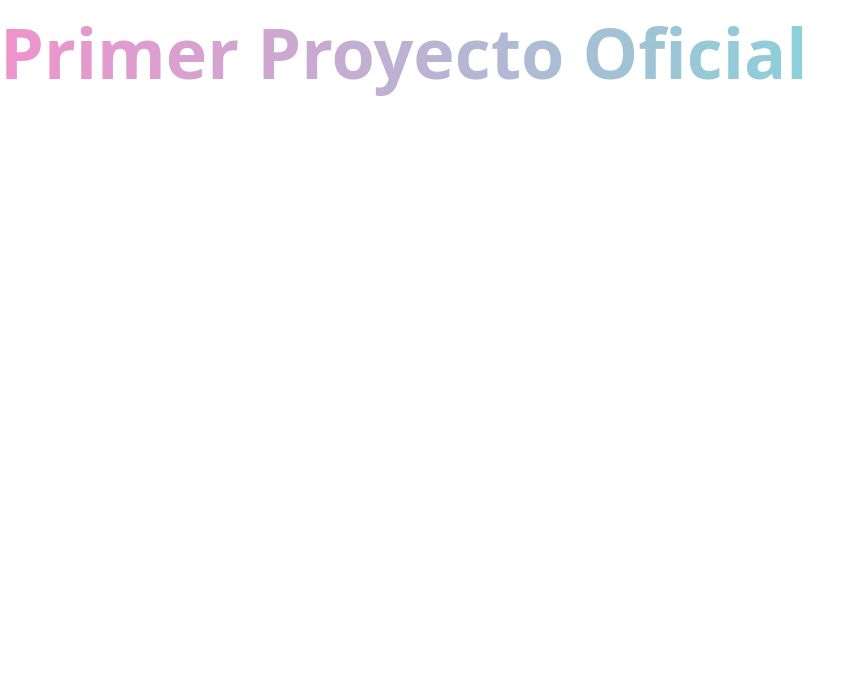
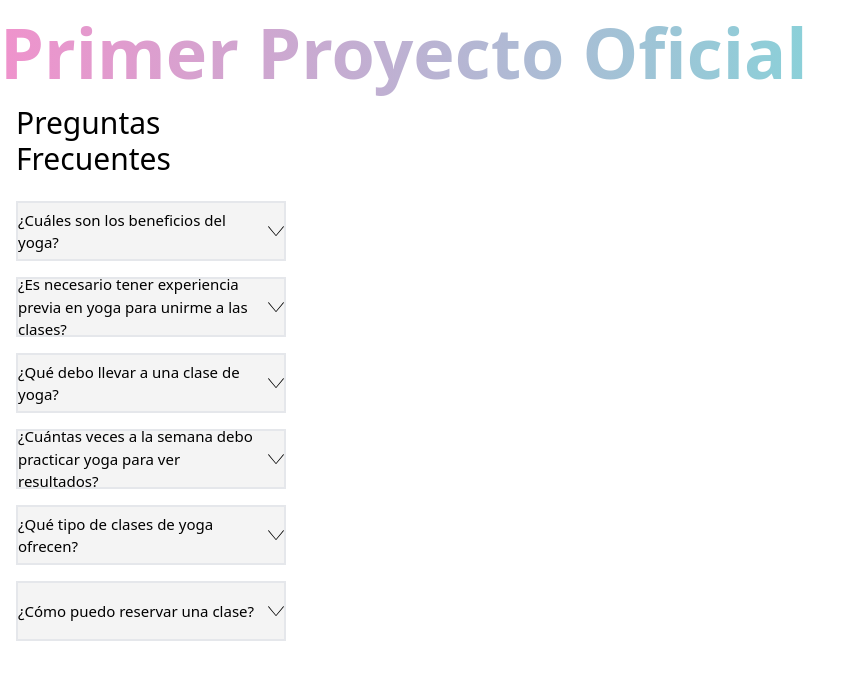
Before and after one commit to NexusDigitalWeb/CarinaVergara-Landing-page, a React (Vite) app: page / in a window 1280 px wide. Shown: the top 680 px of the page, without its empty margins (0-860 px from the left). Built offline with nearby package versions, Linux system fonts and the light colour scheme.

Commit message:
questions

```diff
--- a/src/App.tsx
+++ b/src/App.tsx
@@ -1,5 +1,6 @@
 import React from "react";
 import "./index.css";
+import FrequentQuestions from "./components/FAQ/FrequentQuestions";
 
 const App = (): React.ReactElement => {
   return (
@@ -7,6 +8,7 @@ const App = (): React.ReactElement => {
       <h1 className="carina-gradient-color text-[70px] font-bold">
         Primer Proyecto Oficial
       </h1>
+      <FrequentQuestions />
     </div>
   );
 };
--- /dev/null
+++ b/src/components/FAQ/CardQuestions.tsx
@@ -0,0 +1,19 @@
+import React from 'react'
+import { CardQuestion } from '../../types/interfaces'
+import Flecha from '../../../public/Flecha.svg'
+
+const CardQuestions: React.FC<CardQuestion> = ({ pregunta, respuesta }) => {
+    return (
+        <div >
+            <details>
+                <summary className='list-none flex items-center justify-between gap-1 bg-[#F4F4F4] w-[270px] h-[60px] text-[15px] border-2  '>
+                    {pregunta}
+                    <img src={Flecha} alt="" />
+                </summary>
+                <p className='bg-[#03A7AD] rounded-bl-lg rounded-br-lg border-b-2 text-center text-[15px] '>{respuesta}</p>
+            </details>
+        </div>
+    )
+}
+
+export default CardQuestions
--- a/src/components/FAQ/FrequentQuestions.tsx
+++ b/src/components/FAQ/FrequentQuestions.tsx
@@ -1,8 +1,24 @@
 import React from 'react'
+import questions from '../../json/questions.json'
+import { Questions } from '../../types/interfaces'
+import CardQuestions from './CardQuestions'
 
 const FrequentQuestions = (): React.ReactElement => {
+
+
   return (
-    <div>FrequentQuestions</div>
+    <div className=' px-4'>
+      <h2 className='w-[233px] h-[96px] text-3xl'>Preguntas Frecuentes</h2>
+      <div className='flex flex-col gap-4'>
+        {
+          questions.preguntasFrecuentes.map((item: Questions, index: number) => (
+            <div key={index} >
+              <CardQuestions pregunta={item.pregunta} respuesta={item.respuesta} />
+            </div>
+          ))
+        }
+      </div>
+    </div>
   )
 }
 
--- /dev/null
+++ b/src/json/questions.json
@@ -0,0 +1,28 @@
+{
+    "preguntasFrecuentes": [
+      {
+        "pregunta": "¿Cuáles son los beneficios del yoga?",
+        "respuesta": "El yoga ofrece una amplia gama de beneficios para la salud física y mental. Algunos de estos beneficios incluyen mejorar la flexibilidad, fortalecer los músculos, reducir el estrés, mejorar la concentración y promover un sentido general de bienestar y equilibrio."
+      },
+      {
+        "pregunta": "¿Es necesario tener experiencia previa en yoga para unirme a las clases?",
+        "respuesta": "No, nuestras clases están diseñadas para adaptarse a personas de todos los niveles de experiencia, desde principiantes hasta avanzados. Nuestros instructores están capacitados para proporcionar modificaciones y ajustes según sea necesario para cada individuo."
+      },
+      {
+        "pregunta": "¿Qué debo llevar a una clase de yoga?",
+        "respuesta": "Se recomienda usar ropa cómoda y transpirable que permita el movimiento libre. También es importante llevar una esterilla de yoga, una botella de agua y, si lo deseas, una toalla pequeña. Algunas personas también prefieren llevar su propio bloque de yoga y una correa para ayudar en las posturas."
+      },
+      {
+        "pregunta": "¿Cuántas veces a la semana debo practicar yoga para ver resultados?",
+        "respuesta": "La frecuencia de práctica de yoga puede variar según los objetivos individuales y la disponibilidad de tiempo. Se recomienda practicar al menos de 2 a 3 veces por semana para experimentar mejoras significativas en la flexibilidad, fuerza y bienestar general. Sin embargo, incluso una práctica semanal puede proporcionar beneficios notables."
+      },
+      {
+        "pregunta": "¿Qué tipo de clases de yoga ofrecen?",
+        "respuesta": "Ofrecemos una variedad de clases de yoga para satisfacer las necesidades de nuestros estudiantes, incluyendo Hatha, Vinyasa, Yin, Ashtanga, y clases especializadas como yoga prenatal y yoga restaurativo. Cada estilo tiene sus propias características y beneficios únicos, y nuestros instructores están capacitados para guiar a los estudiantes a través de diferentes prácticas."
+      },
+      {
+        "pregunta": "¿Cómo puedo reservar una clase?",
+        "respuesta": "Puedes reservar una clase a través de nuestra página web o aplicación móvil, donde encontrarás nuestro calendario de clases actualizado y podrás seleccionar la clase y horario que mejor se adapte a tu agenda. También puedes comunicarte con nosotros por teléfono o correo electrónico para obtener ayuda con la reserva de clases o cualquier otra pregunta que puedas tener."
+      }
+    ]
+  }
```
Also changed, not shown: src/types/interfaces.ts (+10 -0 lines), public/Flecha.svg (added).
